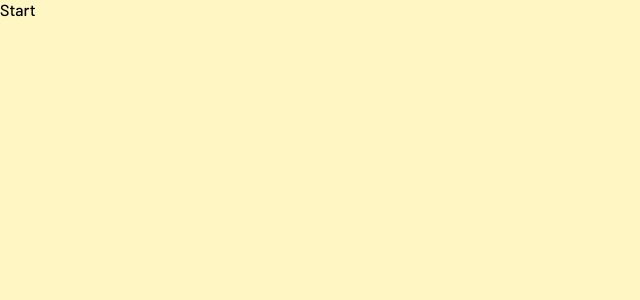
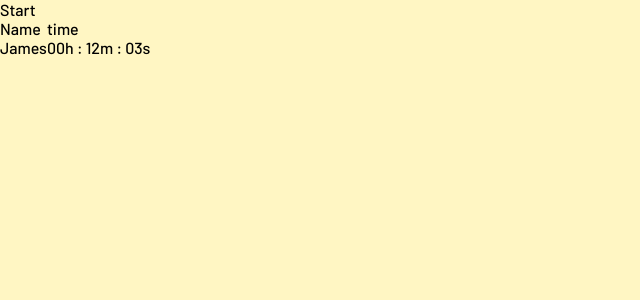
Before and after one commit to George-Al3xander/PhotoTaggingApp, a React (Vite) app: page / in a window 1280 px wide. Shown: the top 300 px of the page, without its empty margins (0-640 px from the left). Built offline with nearby package versions, Linux system fonts and the light colour scheme.

Commit message:
Done all frontend functionality

```diff
--- a/src/App.jsx
+++ b/src/App.jsx
@@ -3,18 +3,40 @@ import { Route, Routes } from 'react-router-dom';
 import Game from './components/Game'
 import DisplayTime from './components/DisplayTime';
 import Homepage from './components/Homepage';
+import checkName  from "./components/Validation";
+import Leaderboard from './components/Leaderboard';
+
 function App() {
+  let testArr = [
+    {name: "James",
+      time: [0, 12, 3]}
+  ]
 
   const[win, setWin] = useState(false);
+  const [time, setTime] = useState([0, 0, 0]);
+  const [name, setName] = useState("");
+  const [finalInfo, setFinalInfo] = useState([]);
 
-
-
-  const [time, setTime] = useState([0, 0, 0]);
   const [seconds, setSeconds] = useState(0);
   const [minutes, setMinutes] = useState(0);
   const [hours, setHours] = useState(0);
-  const[isTimerStarted, setIsTimerStarted] = useState(false);
+
+  const [isTimerStarted, setIsTimerStarted] = useState(false);
   const [timerFunction, setTimerFunction] = useState(0);
+
+  function changeName(e) {
+      setName(e.target.value);
+  }
+
+  async function submitName() {
+    try {
+        await checkName(name);
+        console.log("Good")
+        setFinalInfo([name, time]);
+    } catch (error) {
+        console.log("Bitch!")
+    }
+  }
 
 
   const gameWon = () => {
@@ -79,6 +101,8 @@ function App() {
           gameWon={gameWon}
           time= {[hours, minutes, seconds]}
           startTimer={startGame}
+          changeName={changeName}
+          submitName={submitName}
         />
         }/>
 
@@ -90,6 +114,8 @@ function App() {
         />
         }/>
         </Routes>
+
+        <Leaderboard array={testArr}/>
     </>
   )
 }
--- a/src/components/Game.jsx
+++ b/src/components/Game.jsx
@@ -51,8 +51,6 @@ const Game = (props) => {
     }
 
     function setCoords(e) {
-      console.log("Height ",innerHeight);
-      console.log("Y ",e.clientY);
       let height  = window.innerHeight;
      // let divGameH = document.querySelector(".divGame")
       let differ = height - e.target.parentElement.clientHeight ;
@@ -89,7 +87,7 @@ const Game = (props) => {
         <img id={heroesId[1]}  className="hero" src={vision} alt="" />
         <img id={heroesId[2]}  className="hero" src={ironfist} alt="" />
         </div>
-    </div> : <ResSubmit time={props.time}/>}
+    </div> : <ResSubmit changeName={props.changeName} submitName={props.submitName} time={props.time}/>}
     </>
     )
 }
--- a/src/components/Leaderboard.jsx
+++ b/src/components/Leaderboard.jsx
@@ -0,0 +1,22 @@
+import React from "react";
+import DisplayTime from "./DisplayTime";
+
+const Leaderboard = (props) => {
+    return(
+        <table>
+            <tr>
+                <th>Name</th>
+                <th>time</th>
+            </tr>
+
+            {props.array.map((player) => {
+                return <tr>
+                    <td>{player.name}</td>
+                    <td>{<DisplayTime time={player.time}/>}</td>
+                </tr>
+            })}
+        </table>
+    )
+}
+
+export default Leaderboard
--- a/src/components/ResSubmit.jsx
+++ b/src/components/ResSubmit.jsx
@@ -1,27 +1,12 @@
 import React, { useState } from "react";
 import DisplayTime from "./DisplayTime";
-import checkName  from "./Validation";
 
 const ResSubmit = (props) => {
-
-    const[name,setName] = useState("")
-    function showName(e) {
-        setName(e.target.value);
-    }
-
-    function submitName() {
-        try {
-            checkName(name);
-        } catch (error) {
-            console.log("Bitch!")
-        }
-    }
-
     return(
         <div className="res-submit">
             <h1>{<DisplayTime time={props.time}/>}</h1>
-            <input onChange={showName} type="text" />
-            <button onClick={submitName}>Submit</button>
+            <input onChange={props.changeName} type="text" />
+            <button onClick={props.submitName}>Submit</button>
         </div>
     )
 }
--- a/src/components/Validation.js
+++ b/src/components/Validation.js
@@ -1,8 +1,10 @@
 function checkName(name) {
     let letterValid = /[^a-zA-Z\s]+/;
-    let letterTest = letterValid.test(name)
+    let letterTest = letterValid.test(name);
+
+    console.log(letterTest)
     return new Promise((resolve, reject) => {
-        if(name == "" || name == " " || name.trim().length < 3 || letterTest == false) {
+        if(name == "" || name == " " || name.trim().length < 3 || letterTest == true) {
             reject("");
         } else {
             resolve(name);
```
